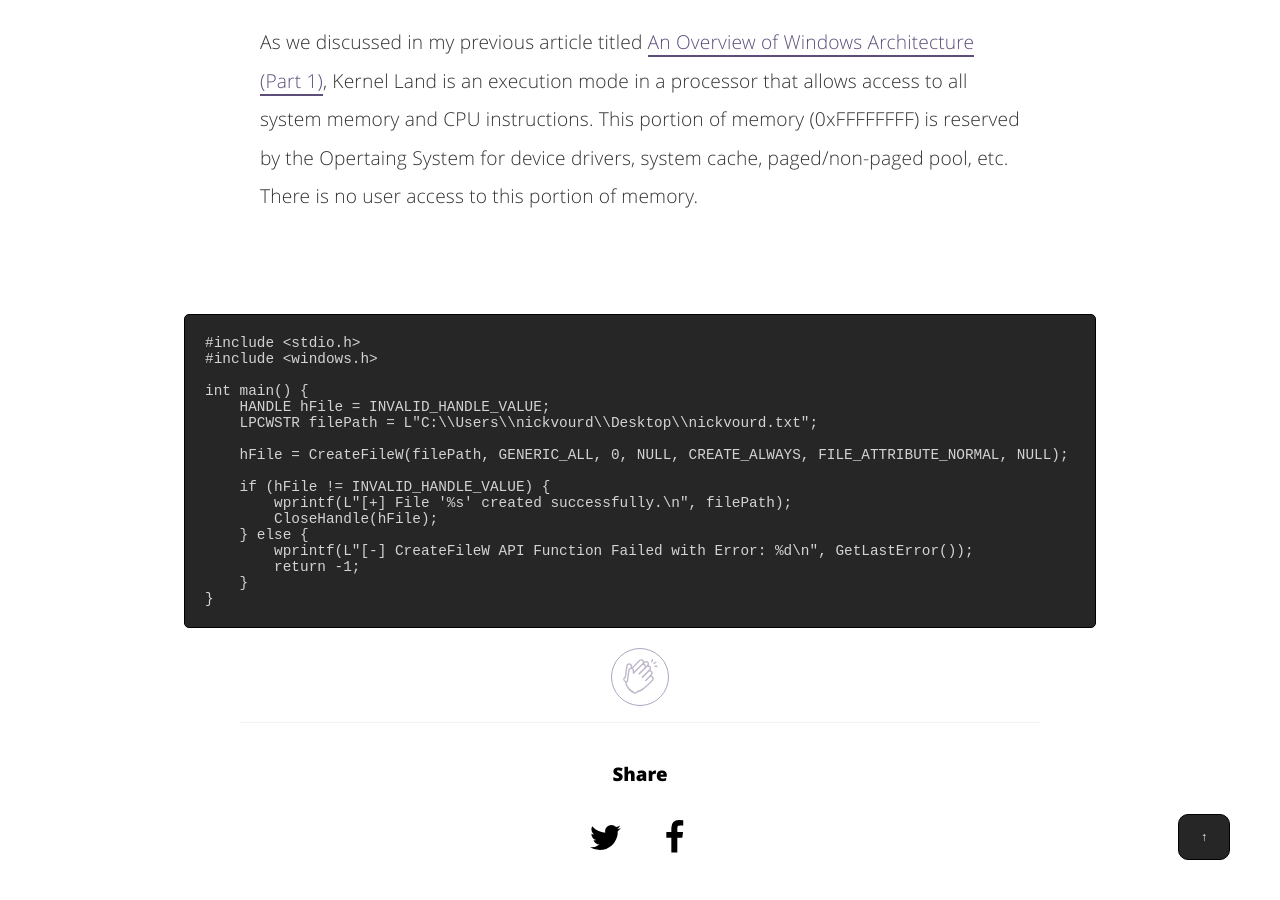
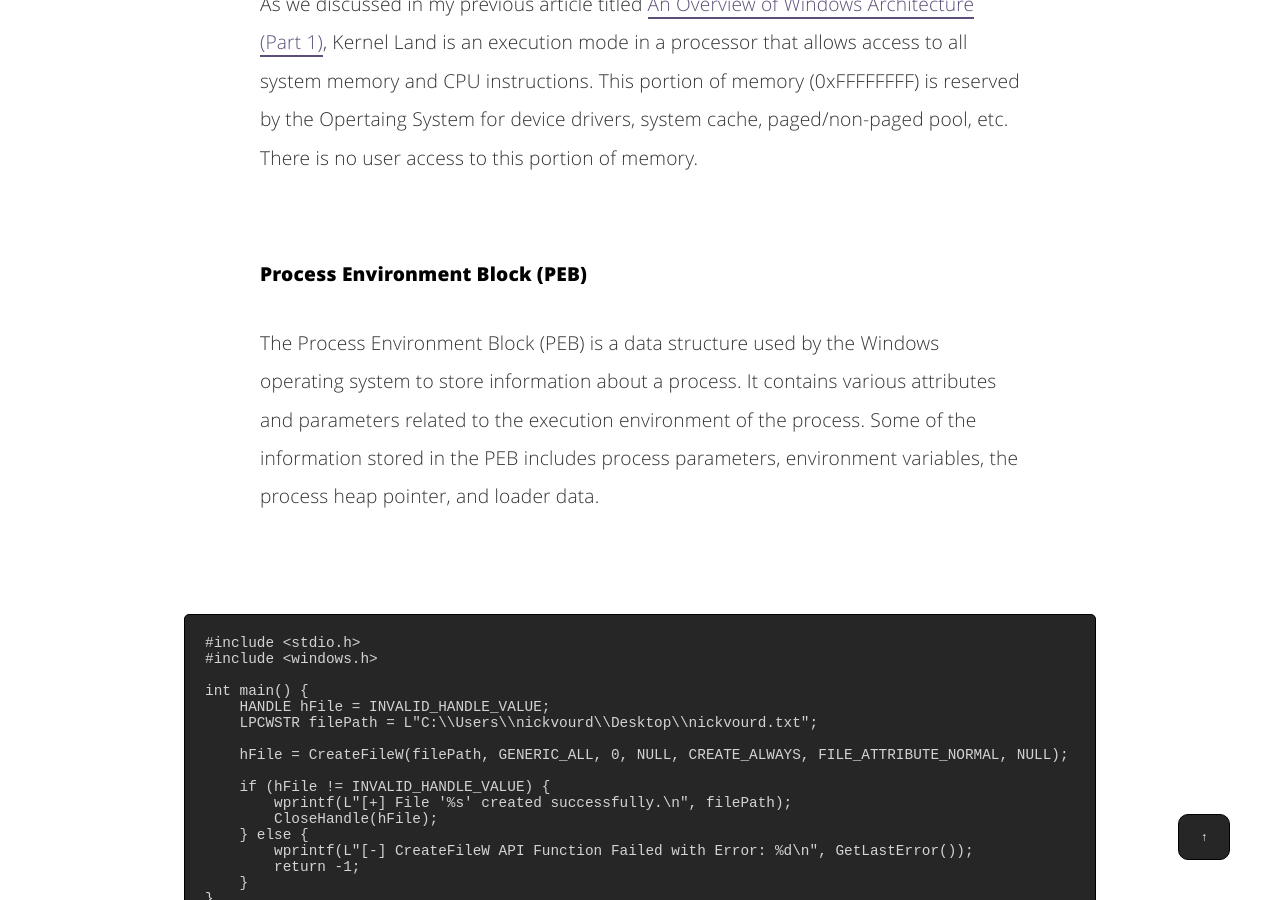
Before and after one commit to nickvourd/nickvourd.github.io, a Jekyll site: the page built from _posts/2024-04-17-an-introduction-to-windows-memory-management.md, in a window 1280 px wide and 900 px high, scrolled down 3140 px. Built offline with Jekyll 4.4.1, drawn with Linux system fonts in a browser that asks for light colours; before the commit the page ends 4014 px from its top, so only the background shows below that.

Commit message:
An Introduction to Windows Memory Management (Part 2)

````diff
--- a/_posts/2024-04-17-an-introduction-to-windows-memory-management.md
+++ b/_posts/2024-04-17-an-introduction-to-windows-memory-management.md
@@ -161,11 +161,17 @@ The following picture depicts an overview of the virtual memory layout of a proc
 
 <img src="/assets/img/post-img/17-04-2024/Memory-Strucutre.png" class="post-images" alt="Exploit writing tutorial part 1 : Stack Based Overflows (Corelan)" height="500" weight="500">
 
-<p>Let’s work our way up from the bottom (Kernel Land), starting with the portion of memory from 0xFFFFFFFF to 0x7FFFFFFF, and discuss the most important parts:</p><br /><br />
+<p>Let’s work our way up from the bottom (Kernel Land), starting with the portion of memory from 0xFFFFFFFF to 0x7FFFFFFF, and discuss the most important parts:</p><br />
 
 <h4>Kernel Land</h4>
 
 <p>As we discussed in my previous article titled <a href="(https://nickvourd.github.io/an-overview-of-windows-arch/">An Overview of Windows Architecture (Part 1)</a>, Kernel Land is an execution mode in a processor that allows access to all system memory and CPU instructions. This portion of memory (0xFFFFFFFF) is reserved by the Opertaing System for device drivers, system cache, paged/non-paged pool, etc. There is no user access to this portion of memory.</p><br /><br />
+
+<h4>Process Environment Block (PEB)</h4>
+
+<p>The Process Environment Block (PEB) is a data structure used by the Windows operating system to store information about a process. It contains various attributes and parameters related to the execution environment of the process. Some of the information stored in the PEB includes process parameters, environment variables, the process heap pointer, and loader data.</p><br /><br />
+
+
 
 ```
 #include <stdio.h>
````
